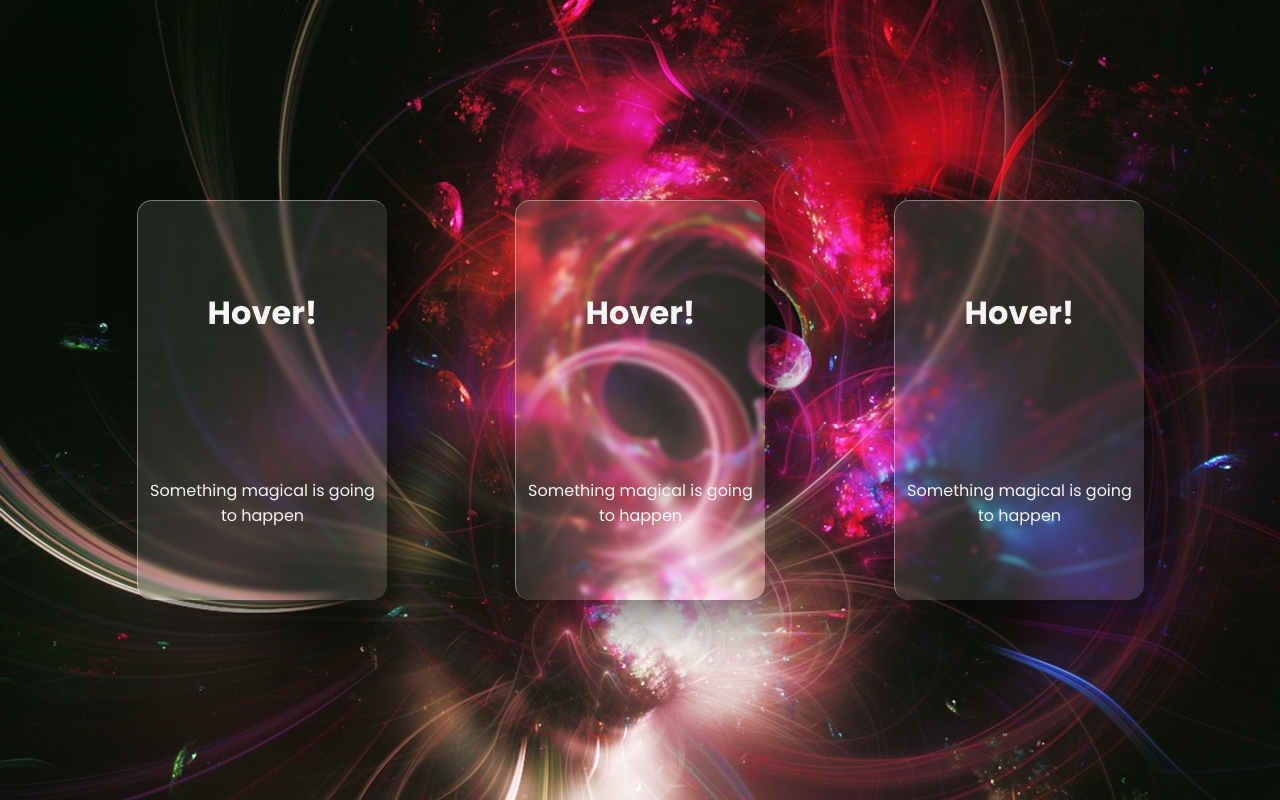
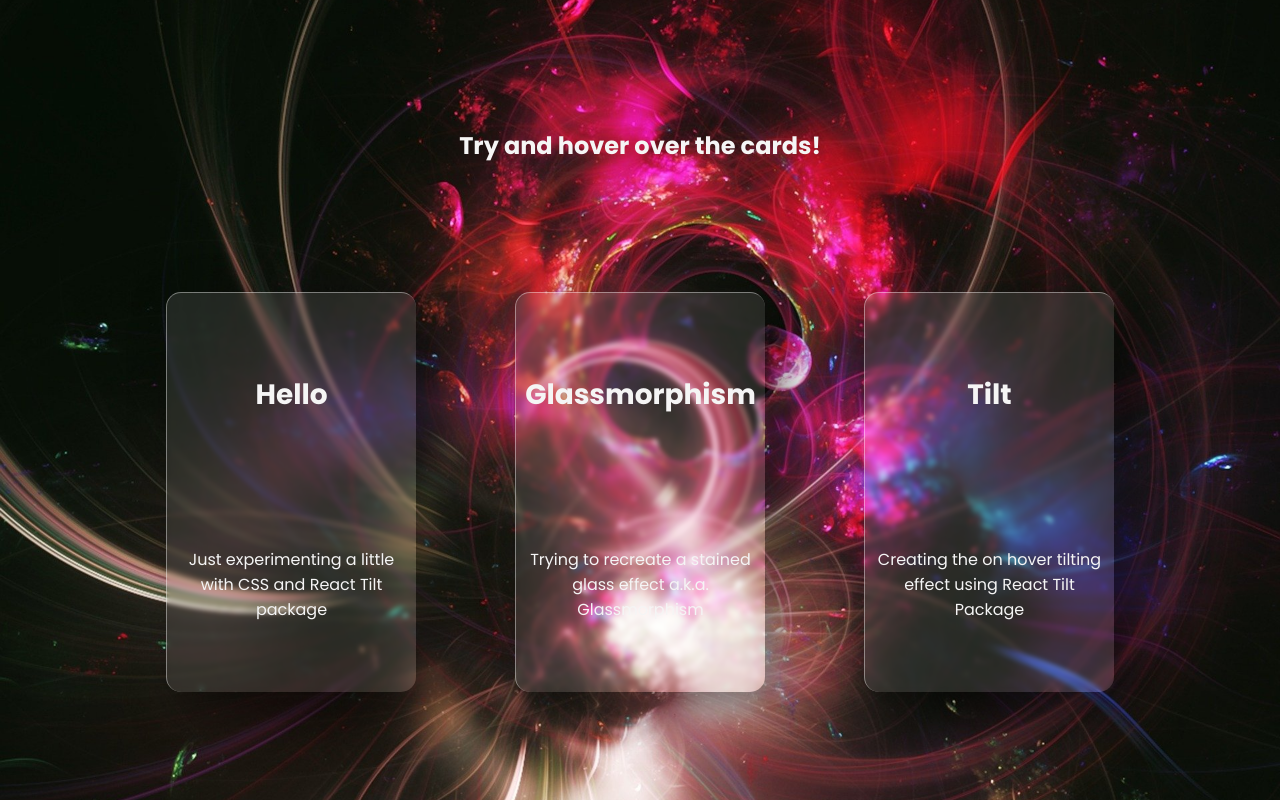
Before and after one commit to unizdmate/tilting-glass, a Next.js app: page / in a window 1280 px wide. Built offline with nearby package versions, Linux system fonts and the light colour scheme.

Commit message:
fixed some styling, refactored

```diff
--- /dev/null
+++ b/components/CardList.js
@@ -0,0 +1,15 @@
+import { cards } from "./Cards";
+import SingleCard from "./SingleCard";
+import styles from "../styles/CardList.module.css";
+
+const CardList = () => {
+  return (
+    <div className={styles.container}>
+      {cards.map((card) => (
+        <SingleCard card={card} key={card.title} />
+      ))}
+    </div>
+  );
+};
+
+export default CardList;
--- /dev/null
+++ b/components/Cards.js
@@ -0,0 +1,14 @@
+export const cards = [
+  {
+    title: "Hello",
+    text: "Just experimenting a little with CSS and React Tilt package",
+  },
+  {
+    title: "Glassmorphism",
+    text: "Trying to recreate a stained glass effect a.k.a. Glassmorphism",
+  },
+  {
+    title: "Tilt",
+    text: "Creating the on hover tilting effect using React Tilt Package",
+  },
+];
--- /dev/null
+++ b/components/SingleCard.js
@@ -0,0 +1,20 @@
+import React from "react";
+import Tilt from "react-parallax-tilt";
+import styles from "../styles/Cards.module.css";
+
+const SingleCard = ({ card }) => {
+  return (
+    <>
+      <Tilt>
+        <div className={styles.card__container}>
+          <div className={styles.card__content}>
+            <h3>{card.title}</h3>
+            <p>{card.text}</p>
+          </div>
+        </div>
+      </Tilt>
+    </>
+  );
+};
+
+export default SingleCard;
--- a/pages/index.js
+++ b/pages/index.js
@@ -1,33 +1,11 @@
 import styles from "../styles/Home.module.css";
-import Tilt from "react-parallax-tilt";
+import CardList from "./../components/CardList";
 
 export default function Home() {
   return (
     <div className={styles.container}>
-      <Tilt perspective={400}>
-        <div className={styles.card__container}>
-          <div className={styles.card__content}>
-            <h3>Hover!</h3>
-            <p>Something magical is going to happen</p>
-          </div>
-        </div>
-      </Tilt>
-      <Tilt>
-        <div className={styles.card__container}>
-          <div className={styles.card__content}>
-            <h3>Hover!</h3>
-            <p>Something magical is going to happen</p>
-          </div>
-        </div>
-      </Tilt>
-      <Tilt perspective={300}>
-        <div className={styles.card__container}>
-          <div className={styles.card__content}>
-            <h3>Hover!</h3>
-            <p>Something magical is going to happen</p>
-          </div>
-        </div>
-      </Tilt>
+      <h2>Try and hover over the cards!</h2>
+      <CardList />
     </div>
   );
 }
--- /dev/null
+++ b/styles/CardList.module.css
@@ -0,0 +1,6 @@
+.container {
+  width: 75%;
+  display: flex;
+  flex-direction: row;
+  justify-content: space-between;
+}
--- /dev/null
+++ b/styles/Cards.module.css
@@ -0,0 +1,43 @@
+.card__container {
+  height: 400px;
+  width: 250px;
+  display: flex;
+  justify-content: center;
+  align-items: center;
+  box-shadow: 20px 20px 50px rgba(0, 0, 0, 0.5);
+  border-radius: 15px;
+  background: rgba(255, 255, 255, 0.1);
+  border-top: 1px solid rgba(255, 255, 255, 0.4);
+  border-left: 1px solid rgba(255, 255, 255, 0.4);
+  backdrop-filter: blur(2.5px);
+  overflow: hidden;
+  z-index: 1;
+}
+
+.card__content {
+  padding: 10px;
+  text-align: center;
+  transition: 0.5s;
+  display: flex;
+  flex-direction: column;
+  justify-content: space-around;
+  height: 100%;
+}
+
+.card__container .card__content h3 {
+  color: whitesmoke;
+  font-size: 1.75em;
+  pointer-events: none;
+}
+
+.card__container .card__content p {
+  color: whitesmoke;
+  z-index: 1;
+  pointer-events: none;
+}
+
+@media only screen and (max-width: 900px) {
+  .card__container {
+    margin: 25px;
+  }
+}
--- a/styles/Home.module.css
+++ b/styles/Home.module.css
@@ -2,55 +2,12 @@
   min-height: 100vh;
   padding: 0 0.5rem;
   display: flex;
-  flex-direction: row;
+  flex-direction: column;
   justify-content: space-evenly;
   align-items: center;
   position: relative;
 }
 
-.card__container {
-  height: 400px;
-  width: 250px;
-  display: flex;
-  justify-content: center;
-  align-items: center;
-  box-shadow: 20px 20px 50px rgba(0, 0, 0, 0.5);
-  border-radius: 15px;
-  background: rgba(255, 255, 255, 0.1);
-  border-top: 1px solid rgba(255, 255, 255, 0.4);
-  border-left: 1px solid rgba(255, 255, 255, 0.4);
-  backdrop-filter: blur(2.5px);
-  overflow: hidden;
-  z-index: 1;
+.container h2 {
+  color: whitesmoke;
 }
-
-.card__content {
-  padding: 10px;
-  text-align: center;
-  transition: 0.5s;
-  display: flex;
-  flex-direction: column;
-  justify-content: space-around;
-  height: 100%;
-}
-
-.card__container .card__content h3 {
-  color: whitesmoke;
-  font-size: 2em;
-  pointer-events: none;
-}
-
-.card__container .card__content p {
-  color: whitesmoke;
-  z-index: 1;
-  pointer-events: none;
-}
-
-@media only screen and (max-width: 900px) {
-  .container {
-    flex-direction: column;
-  }
-  .card__container {
-    margin: 25px;
-  }
-}
```
